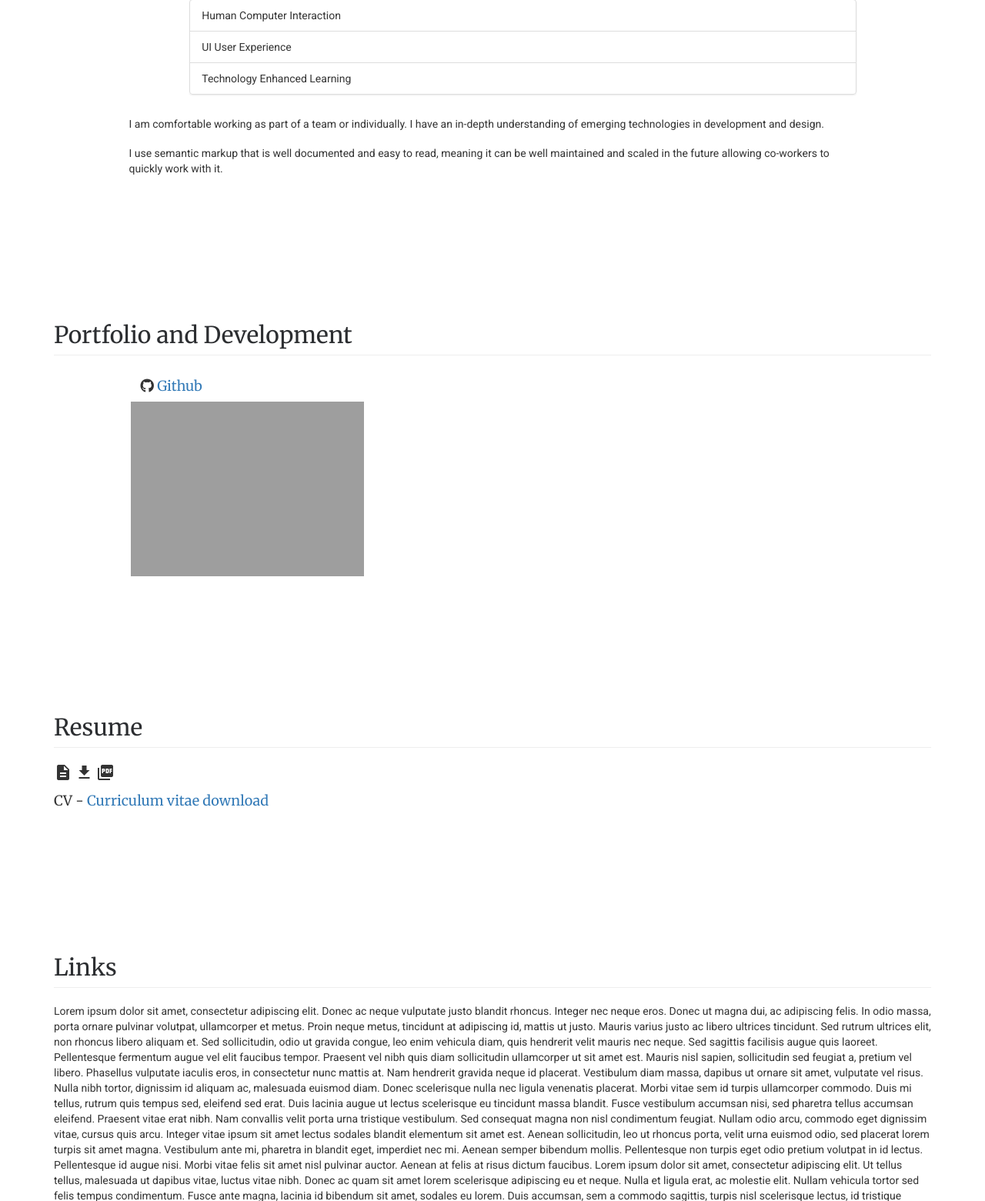
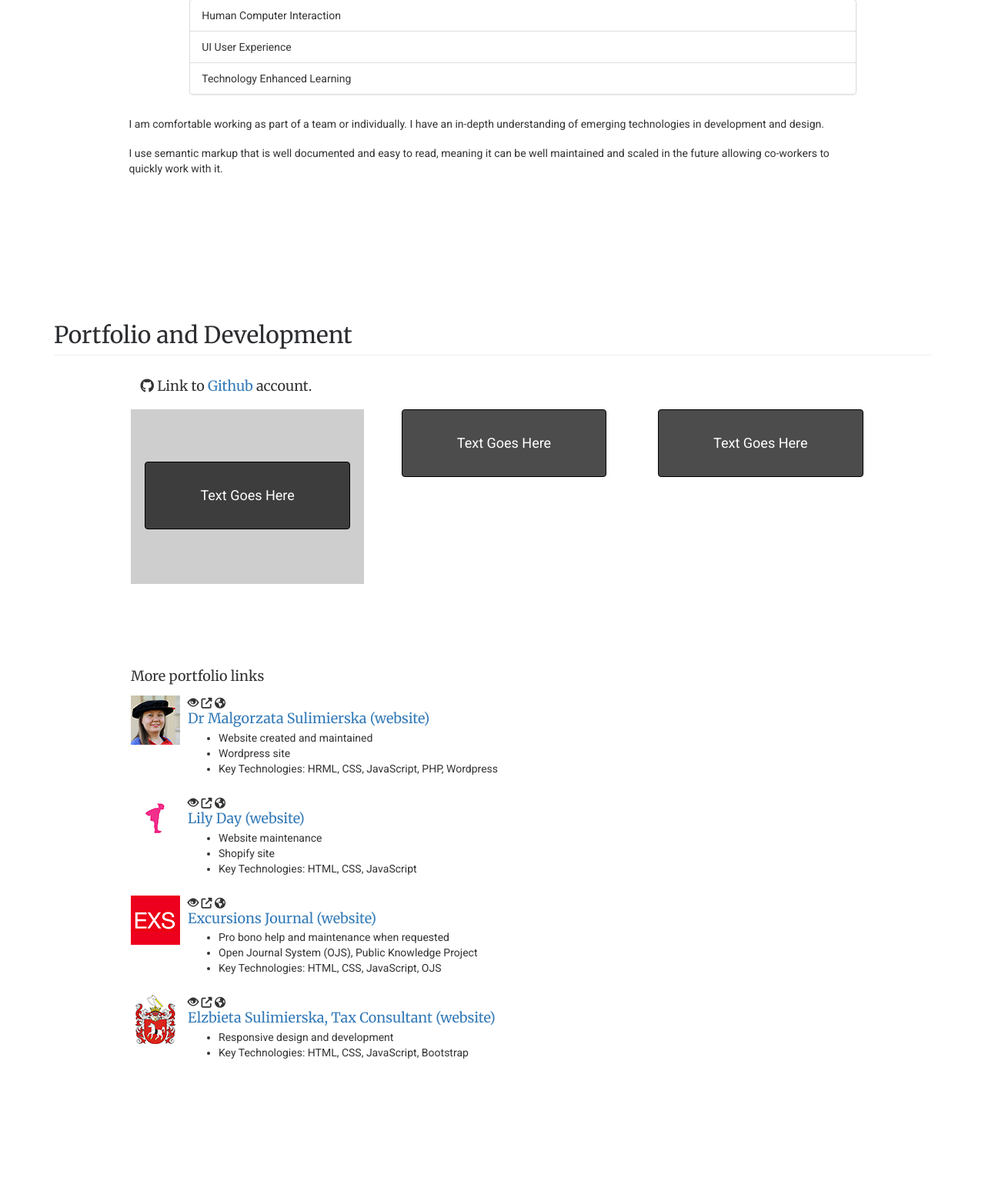
Before and after one commit to premrajah/pr2016, a PHP site: page / in a window 1280 px wide. Shown: the part 2414-3975 px from the top of the page at 77% size. Run offline with PHP 8.4, Linux system fonts and the light colour scheme; some libraries are stand-ins or nearby versions; grey boxes are pictures that could not be loaded.

Commit message:
added more: 18th Nov 2016

```diff
--- a/css/main.css
+++ b/css/main.css
@@ -42,10 +42,7 @@
 	}
 
 
-	.blank-space {
 
-		min-height: 100px;
-	}
 
 
 
@@ -320,6 +317,45 @@
 Portfolio and Development Area
 ____________________________________________ */
 
+/* Portfolio work display overlay */
+	.port-work-contain {
+
+		position: relative;
+		margin-top: 10px;
+	}
+
+
+	.port-work-text {
+
+		position: absolute;
+		left: 10%;
+		top: 30%;
+		width: 80%;
+		text-align: center;
+		font-size: 18px;
+		background-color: rgba(0, 0, 0, 0.7);
+		color: #fff;
+		padding: 30px 10px 30px 10px;
+		opacity: 1;
+		border-radius: 4px;
+		border: 1px solid #000;
+	}
+
+	.port-work-text:hover {
+
+		background-color: rgba(255, 255, 255, 0.5);
+		color: #000;
+		border: 1px solid #fff;
+	}
+
+	.port-work-img {
+
+		opacity: 0.5;
+	}
+
+
+
+/*	External template	*/
 	.work-box {
 
 		margin-top: 10px;
@@ -421,7 +457,16 @@
 	    margin: 5px;
 	}
 
-/* ========================================== */
+/* =================================================== */
+
+
+/* Last bits
+____________________________________________ */
+
+	.blank-space {
+
+		min-height: 100px;
+	}
 
 
 
@@ -429,7 +474,7 @@
 
 
 /* @media max-width 720px
-================================= */
+====================================================== */
 @media screen and (max-width: 720px) {
 
 	.frame {
@@ -453,6 +498,19 @@
 /* work display area
 _____________________________________________________ */
 
+	.port-work-contain {
+
+		margin-top: 20px;
+	}
+
+	.port-work-text {
+
+		top: 30%;
+		padding-top: 40px;
+		padding-bottom: 40px;
+		font-size: 22px;
+	}
+
 	.work-box {
 
 		margin-top: 20px;
@@ -465,6 +523,9 @@
 
 
 }
+/* end @media max-width 720px
+======================================================
+====================================================== */
 
 
 
@@ -476,7 +537,7 @@
 
 
 /* @media max-width 480px
-================================= */
+====================================================== */
 
 @media screen and (max-width: 480px) {
 
@@ -521,8 +582,17 @@
 /* development and portfolio
 ______________________________________________________ */
 
+	.port-work-text {
 
+		top: 30%;
+		padding-top: 30px;
+		padding-bottom: 30px;
+		font-size: 18px;
+	}
 
 
 
 }
+/* end @media max-width 480px
+======================================================
+====================================================== */
--- a/port.php
+++ b/port.php
@@ -11,26 +11,69 @@
 
             <div class="col-md-10 col-md-offset-1">
 
-                <h4><i class="fa fa-github" aria-hidden="true"></i> <a href="https://github.com/premrajah" title="Github, Prem Rajah">Github</a> </h4>
+                <h4><i class="fa fa-github" aria-hidden="true"></i> Link to <a href="https://github.com/premrajah" title="Github, Prem Rajah">Github</a> account.</h4>
 
             </div>
 
             <div class="row">
                 <div class="col-md-10 col-md-offset-1">
 
+                <!-- Portfolio block of 3 -->
                     <div class="row">
-                        <div class="col-sm-4">
-                          <img src="https://mave.me/img/projects/full_placeholder.png" alt="" class="img-responsive">
+
+                        <div class="col-sm-4 port-work-contain">
+                          <img src="https://mave.me/img/projects/full_placeholder.png" alt="" class="img-responsive port-work-img">
+
+                          <a href="#" title="">
+                              <div class="port-work-text">Text Goes Here</div>
+                          </a>
+
                         </div>
 
-                        <div class="col-sm-4">
-                          <img src="" alt="" class="img-responsive">
+
+                        <div class="col-sm-4 port-work-contain">
+                          <img src="" alt="" class="img-responsive port-work-img">
+
+                          <a href="#" title="">
+                              <div class="port-work-text">Text Goes Here</div>
+                          </a>
+
                         </div>
 
-                        <div class="col-sm-4">
-                          <img src="" alt="" class="img-responsive">
+
+                        <div class="col-sm-4 port-work-contain">
+                          <img src="" alt="" class="img-responsive port-work-img">
+
+                          <a href="#" title="">
+                              <div class="port-work-text">Text Goes Here</div>
+                          </a>
+
                         </div>
+
                       </div>
+                <!-- end portfolio block of 3 -->
+
+
+
+
+                <div class="blank-space"></div>
+
+                <!-- more portfolio links -->
+                <div class="port-other-links">
+
+                    <h4>More portfolio links</h4>
+
+                        <?php include 'works/sulimierska_mobj.php' ?>
+
+                        <?php include 'works/lilyday_mobj.php' ?>
+
+                        <?php include 'works/exs_mobj.php' ?>
+
+                        <?php include 'works/esulimierska_mobj.php' ?>
+
+                </div>
+                <!-- end more portfolio links -->
+
 
                 </div>
             </div>
--- /dev/null
+++ b/works/esulimierska_mobj.php
@@ -0,0 +1,22 @@
+<!-- more portfolio: media object block, 64px img-->
+<div class="media">
+  <div class="media-left">
+    <a href="http://esulimierska.com" target="_blank">
+      <img class="media-object" src="works/img/esulimierska_64px.png" alt="Elzbieta Sulimierska">
+    </a>
+  </div>
+  <div class="media-body">
+    <span class="glyphicon glyphicon-eye-open" aria-hidden="true"></span>
+    <i class="fa fa-external-link" aria-hidden="true"></i>
+    <i class="fa fa-globe" aria-hidden="true"></i>
+
+    <a href="http://esulimierska.com" title="Elzbieta Sulimierska" target="_blank">
+        <h4 class="media-heading">Elzbieta Sulimierska, Tax Consultant (website)</h4>
+    </a>
+    <ul>
+        <li>Responsive design and development</li>
+        <li>Key Technologies: HTML, CSS, JavaScript, Bootstrap</li>
+    </ul>
+  </div>
+</div>
+<!-- end more portfolio: media object block  -->
--- /dev/null
+++ b/works/exs_mobj.php
@@ -0,0 +1,23 @@
+<!-- more portfolio: media object block, 64px img-->
+<div class="media">
+  <div class="media-left">
+    <a href="https://www.excursions-journal.org.uk/" target="_blank">
+      <img class="media-object" src="works/img/exs_64px.png" alt="Excursions Journal">
+    </a>
+  </div>
+  <div class="media-body">
+    <span class="glyphicon glyphicon-eye-open" aria-hidden="true"></span>
+    <i class="fa fa-external-link" aria-hidden="true"></i>
+    <i class="fa fa-globe" aria-hidden="true"></i>
+
+    <a href="https://www.excursions-journal.org.uk/" title="Excursions" target="_blank">
+        <h4 class="media-heading">Excursions Journal (website)</h4>
+    </a>
+    <ul>
+        <li>Pro bono help and maintenance when requested</li>
+        <li>Open Journal System (OJS), Public Knowledge Project</li>
+        <li>Key Technologies: HTML, CSS, JavaScript, OJS</li>
+    </ul>
+  </div>
+</div>
+<!-- end more portfolio: media object block  -->
--- /dev/null
+++ b/works/lilyday_mobj.php
@@ -0,0 +1,23 @@
+<!-- more portfolio: media object block, 64px img-->
+<div class="media">
+  <div class="media-left">
+    <a href="http://www.lilyday.co.uk/" target="_blank">
+      <img class="media-object" src="works/img/lilyday_64px.png" alt="Lily Day">
+    </a>
+  </div>
+  <div class="media-body">
+    <span class="glyphicon glyphicon-eye-open" aria-hidden="true"></span>
+    <i class="fa fa-external-link" aria-hidden="true"></i>
+    <i class="fa fa-globe" aria-hidden="true"></i>
+
+    <a href="http://www.lilyday.co.uk/" title="Lily Day" target="_blank">
+        <h4 class="media-heading">Lily Day (website)</h4>
+    </a>
+    <ul>
+        <li>Website maintenance </li>
+        <li>Shopify site</li>
+        <li>Key Technologies: HTML, CSS, JavaScript</li>
+    </ul>
+  </div>
+</div>
+<!-- end more portfolio: media object block  -->
--- /dev/null
+++ b/works/sulimierska_mobj.php
@@ -0,0 +1,23 @@
+<!-- more portfolio: media object block, 64px img-->
+<div class="media">
+  <div class="media-left">
+    <a href="http://sulimierska.com/wordpress/" target="_blank">
+      <img class="media-object" src="works/img/dr_ms_64px.png" alt="Dr Malgorzata Sulimierska">
+    </a>
+  </div>
+  <div class="media-body">
+    <span class="glyphicon glyphicon-eye-open" aria-hidden="true"></span>
+    <i class="fa fa-external-link" aria-hidden="true"></i>
+    <i class="fa fa-globe" aria-hidden="true"></i>
+
+    <a href="http://sulimierska.com/wordpress/" title="Dr Malgorzata Sulimierska" target="_blank">
+        <h4 class="media-heading">Dr Malgorzata Sulimierska (website)</h4>
+    </a>
+    <ul>
+        <li>Website created and maintained</li>
+        <li>Wordpress site</li>
+        <li>Key Technologies: HRML, CSS, JavaScript, PHP, Wordpress</li>
+    </ul>
+  </div>
+</div>
+<!-- end more portfolio: media object block  -->
```
Also changed, not shown: template_other_portfolio_media_object.php (added, +22 -0 lines), template_portfolio_block.php (added, +34 -0 lines), template_portfolio_external.php (added, +165 -0 lines), works/img/dr_ms_64px.png (added), works/img/esulimierska_64px.png (added), works/img/exs_64px.png (added), works/img/eyfsf_def_01.png (deleted), works/img/lilyday_64px.png (added). Lines whose indentation alone changed are shown as unchanged.
